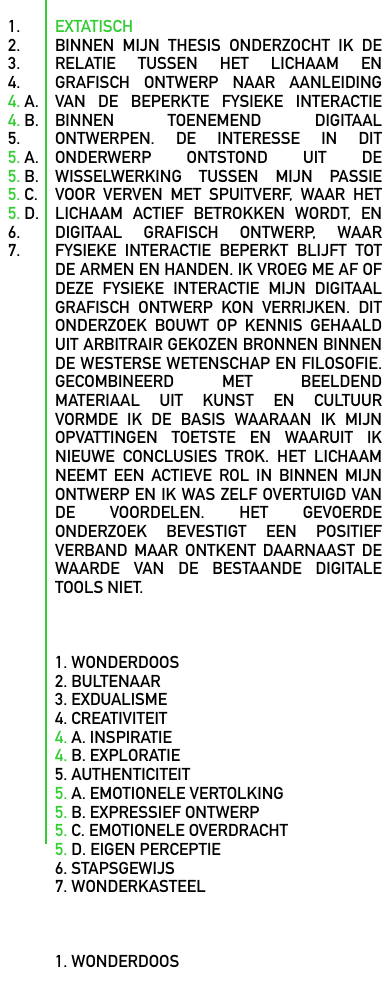
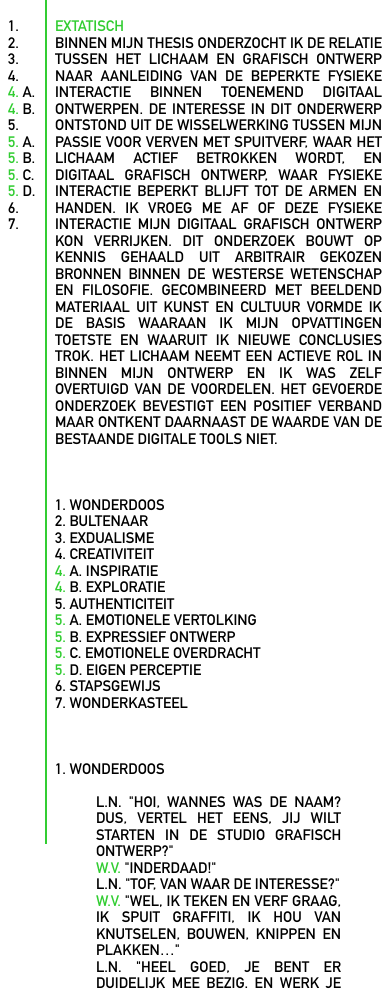
Before and after one commit to kabk/go-theses-19-wannes-vrijs, a plain HTML site: page index.html in a window 390 px wide. Shown: the top 989 px of the page. Drawn offline with nearby package versions, Linux system fonts and the light colour scheme.

Commit message:
smaller mobile type

```diff
--- a/css/style.css
+++ b/css/style.css
@@ -327,11 +327,11 @@ figcaption{
         left: 45px;
     }
     a{
-        font-size: 17px;
+        font-size: 15px;
         padding-left: 8px;
     }
     p, h1{
-        font-size: 17px;
+        font-size: 15px;
     }
     .content{
         margin-left: 55px;
```
